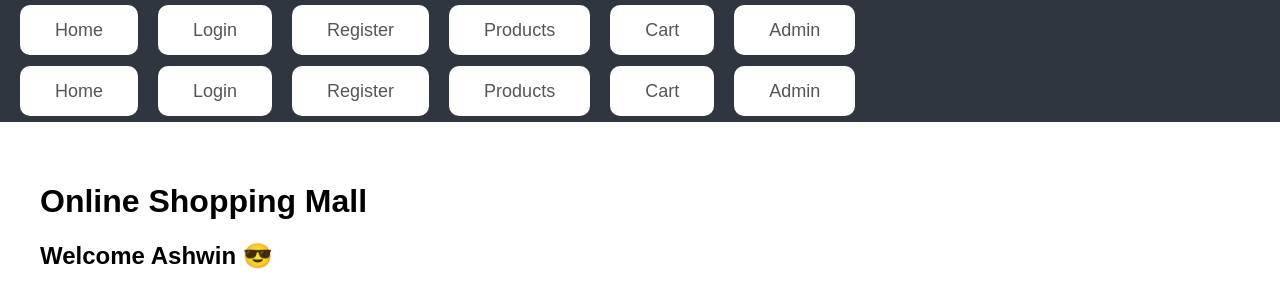
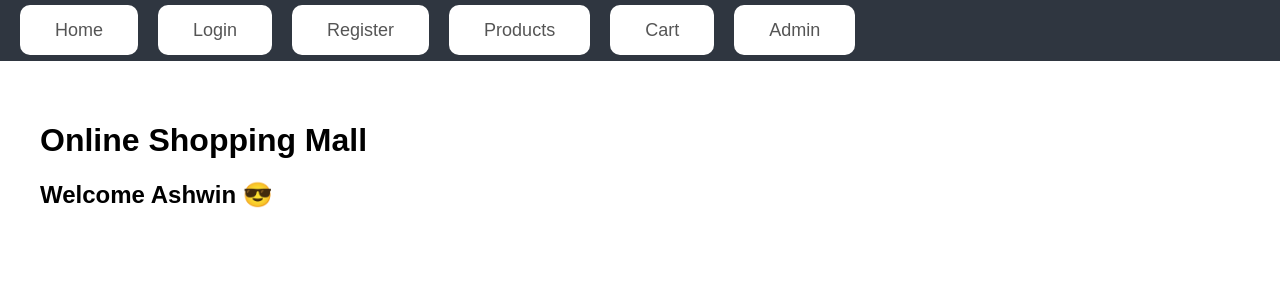
Before and after one commit to ashwinkumarr1608-web/shopping-mall, a React (Create React App) app: page / in a window 1280 px wide. Shown: the top 308 px of the page. Built offline with nearby package versions, Linux system fonts and the light colour scheme.

Commit message:
Removed duplicate navbar

```diff
--- a/src/pages/Home.js
+++ b/src/pages/Home.js
@@ -3,15 +3,6 @@ import { Link } from "react-router-dom";
 function Home() {
   return (
     <>
-      <nav>
-        <Link to="/">Home</Link>
-        <Link to="/login">Login</Link>
-        <Link to="/register">Register</Link>
-        <Link to="/products">Products</Link>
-        <Link to="/cart">Cart</Link>
-        <Link to="/admin">Admin</Link>
-      </nav>
-
       <div className="container">
         <h1>Online Shopping Mall</h1>
         <h2>Welcome Ashwin 😎</h2>
```
